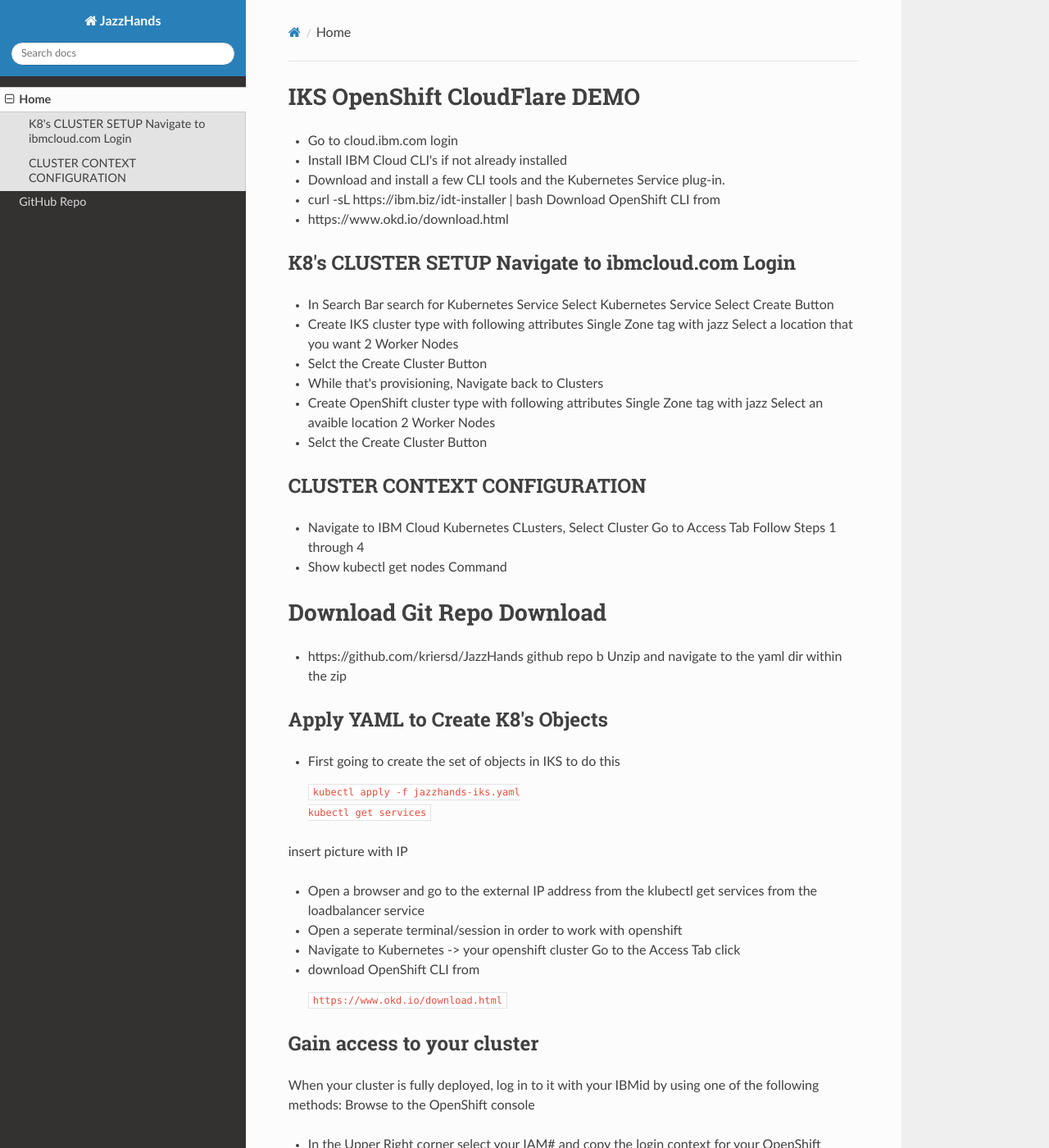
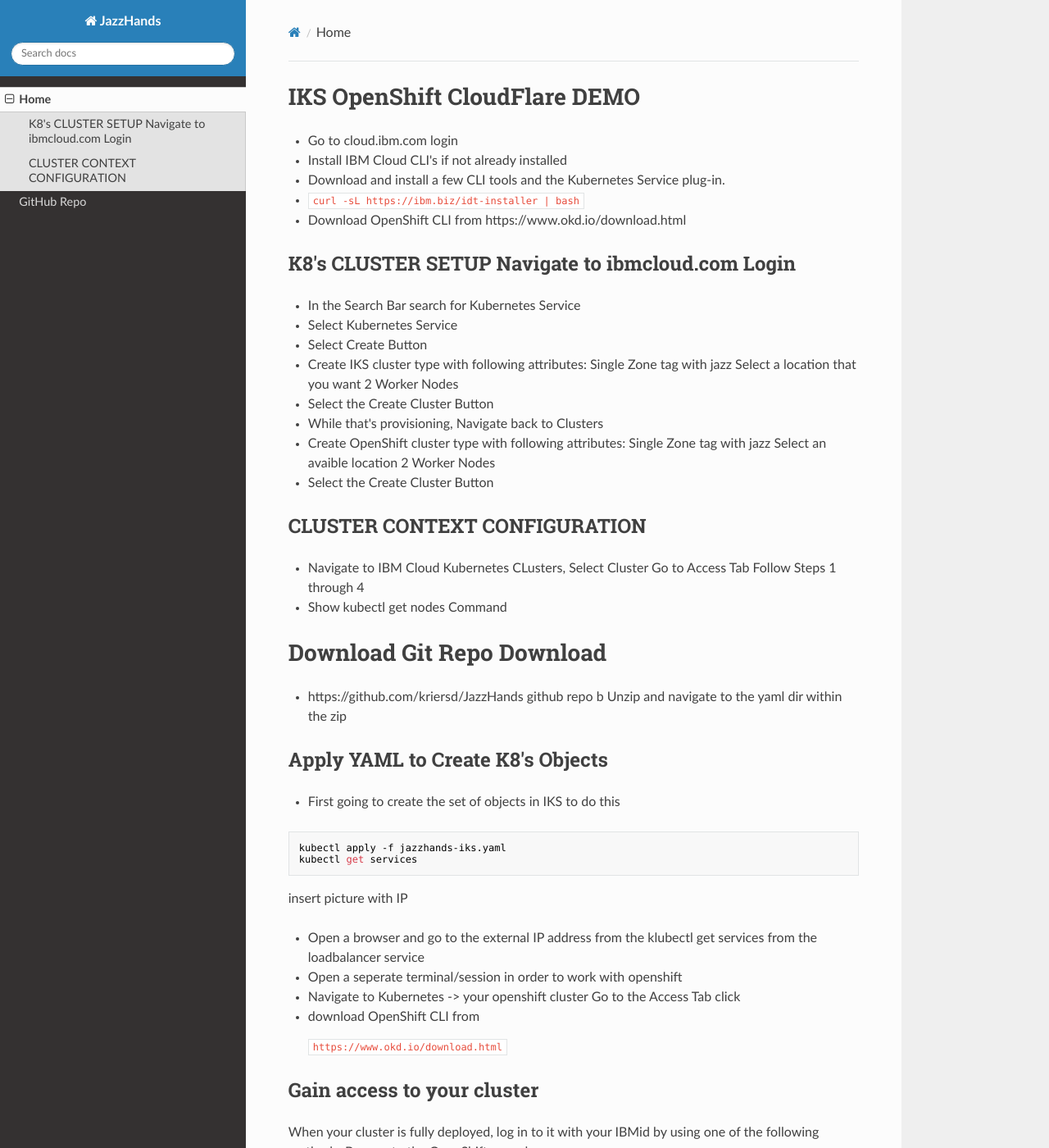
Before and after one commit to kriersd/JazzHands, an MkDocs documentation site: the page built from docs/index.md, in a window 1280 px wide and 1400 px high. Shown: the whole window at 82% size. Built offline with MkDocs 1.6.1, drawn with Linux system fonts in a browser that asks for light colours; nearby versions of some CDN libraries; some of the changed text lies outside the part shown.

Commit message:
Update index.md
Jamie made some manual edits

````diff
--- a/docs/index.md
+++ b/docs/index.md
@@ -6,24 +6,24 @@
 
 * Download and install a few CLI tools and the Kubernetes Service plug-in.
 
-* curl -sL https://ibm.biz/idt-installer | bash
-Download OpenShift CLI from
-
-* https://www.okd.io/download.html
+* ```curl -sL https://ibm.biz/idt-installer | bash```
+* Download OpenShift CLI from https://www.okd.io/download.html
 
 ##K8's CLUSTER SETUP Navigate to ibmcloud.com Login
 
-* In Search Bar search for Kubernetes Service Select Kubernetes Service Select Create Button
+* In the Search Bar search for Kubernetes Service
+* Select Kubernetes Service
+* Select Create Button
 
-* Create IKS cluster type with following attributes Single Zone tag with jazz Select a location that you want 2 Worker Nodes
+* Create IKS cluster type with following attributes: Single Zone tag with jazz Select a location that you want 2 Worker Nodes
 
-* Selct the Create Cluster Button
+* Select the Create Cluster Button
 
 * While that's provisioning, Navigate back to Clusters
 
-* Create OpenShift cluster type with following attributes Single Zone tag with jazz Select an avaible location 2 Worker Nodes
+* Create OpenShift cluster type with following attributes: Single Zone tag with jazz Select an avaible location 2 Worker Nodes
 
-* Selct the Create Cluster Button
+* Select the Create Cluster Button
 
 ##CLUSTER CONTEXT CONFIGURATION
 
@@ -39,10 +39,10 @@
 
 * First going to create the set of objects in IKS to do this
 
-	```
-	kubectl apply -f jazzhands-iks.yaml
-	kubectl get services
-	```
+```
+kubectl apply -f jazzhands-iks.yaml
+kubectl get services
+```
 
 insert picture with IP
 
@@ -76,8 +76,9 @@
 ```
 oc apply -f jazzhands-openshift.yaml
 
-oc get services Make note of the External-IP for the Jazzhands-lb that is output picture
+oc get services
 ```
+Make note of the External-IP for the Jazzhands-lb that is output picture
 
 ##DNS SETUP
 
````
